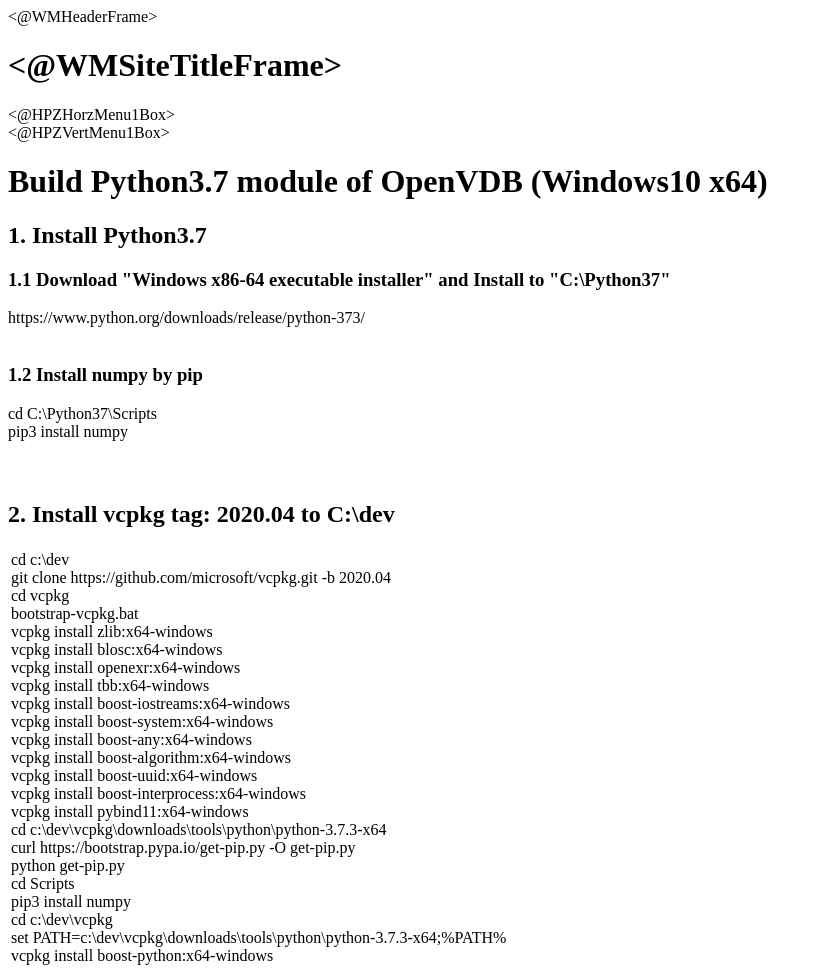
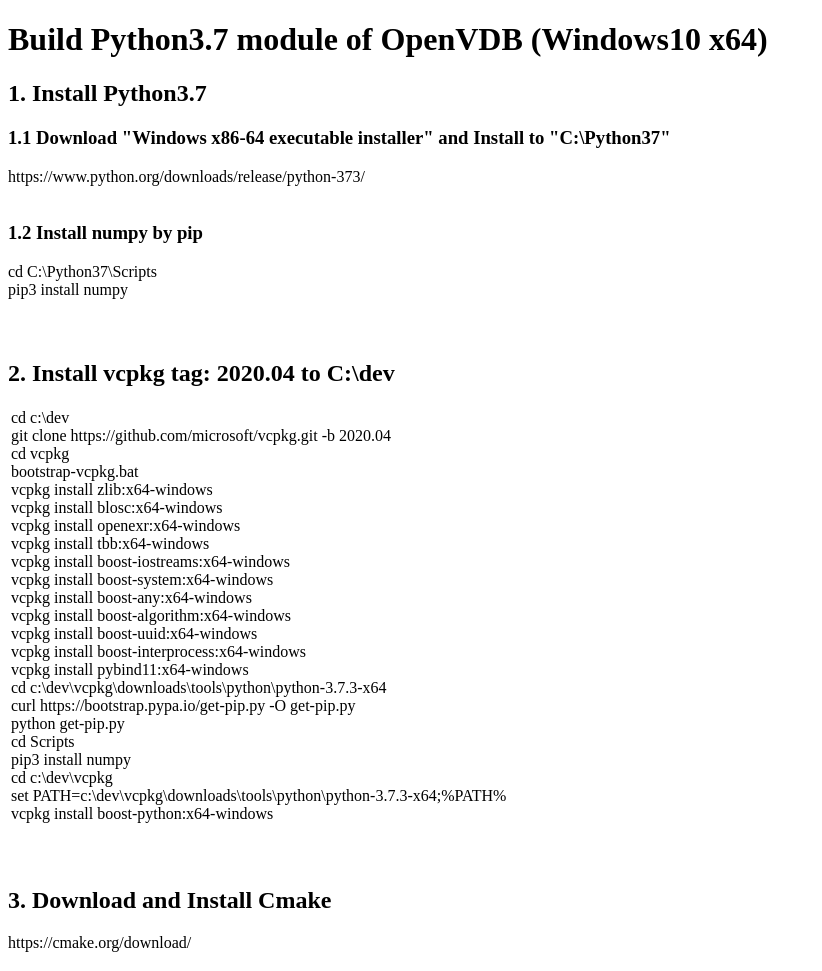
Before and after one commit to yair-mantis/techinfo, a plain HTML site: page index.html in a window 1280 px wide. Shown: the top 971 px of the page, without its empty margins (0-822 px from the left). Drawn offline with Linux system fonts and the light colour scheme.

Commit message:
Update index.html

```diff
--- a/index.html
+++ b/index.html
@@ -7,18 +7,12 @@
   <meta http-equiv="Content-Type" content="text/html; charset=Shift_JIS">
   <meta http-equiv="Content-Style-Type" content="text/css">
   <meta http-equiv="Content-Script-Type" content="text/javascript">
-  <meta name="GENERATOR" content="ホームページV4">
-  <title>最新情報１</title>
+  <meta name="GENERATOR"">
+  <title></title>
 </head>
 
 <body>
   <div id="page">
-  <div id="header"><@WMHeaderFrame></@WMHeaderFrame></div>
-  <div id="title">
-  <h1><@WMSiteTitleFrame></@WMSiteTitleFrame></h1></div>
-  <div id="menubar"><@HPZHorzMenu1Box></div>
-  <div id="side1">
-  <@HPZVertMenu1Box><br>
   </div>
   <div id="side2"></div>
   <div id="main_wrapper000" class="HPZAutoMarginAdjuster">
@@ -123,10 +117,6 @@
   <br clear="all">
   *You will need other dependency DLL(bloc.dll, lz4.dll, openvdb.dll, zlib.dll, zstd.dll),<br clear="all">
   these DLL find in the vcpkg and openvdb folder.<br clear="all">
-  </div>
-  </div>
-  <div id="footer"><@WMFooterFrame></@WMFooterFrame></div>
-  </div>
 </body>
 
 </html>
```
